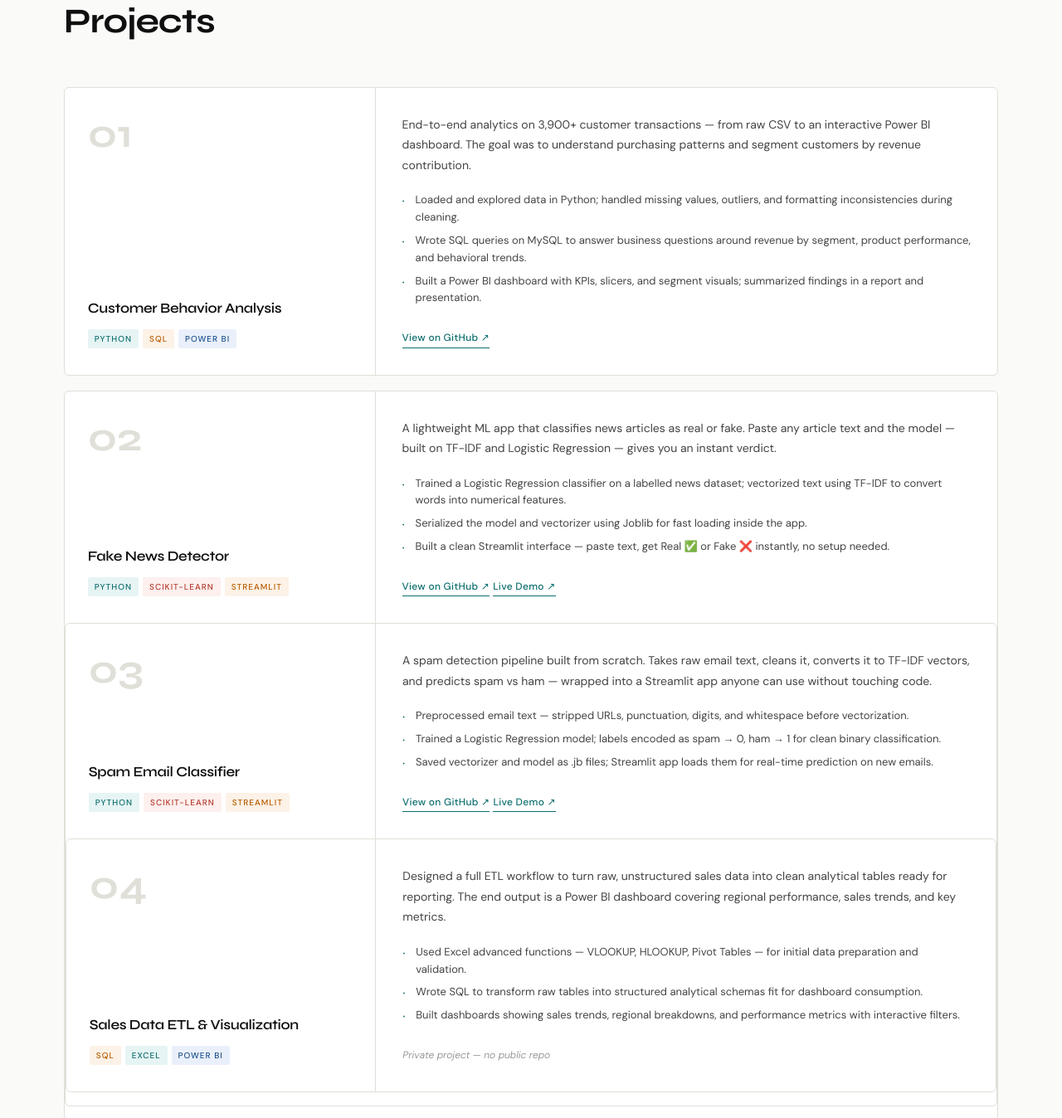
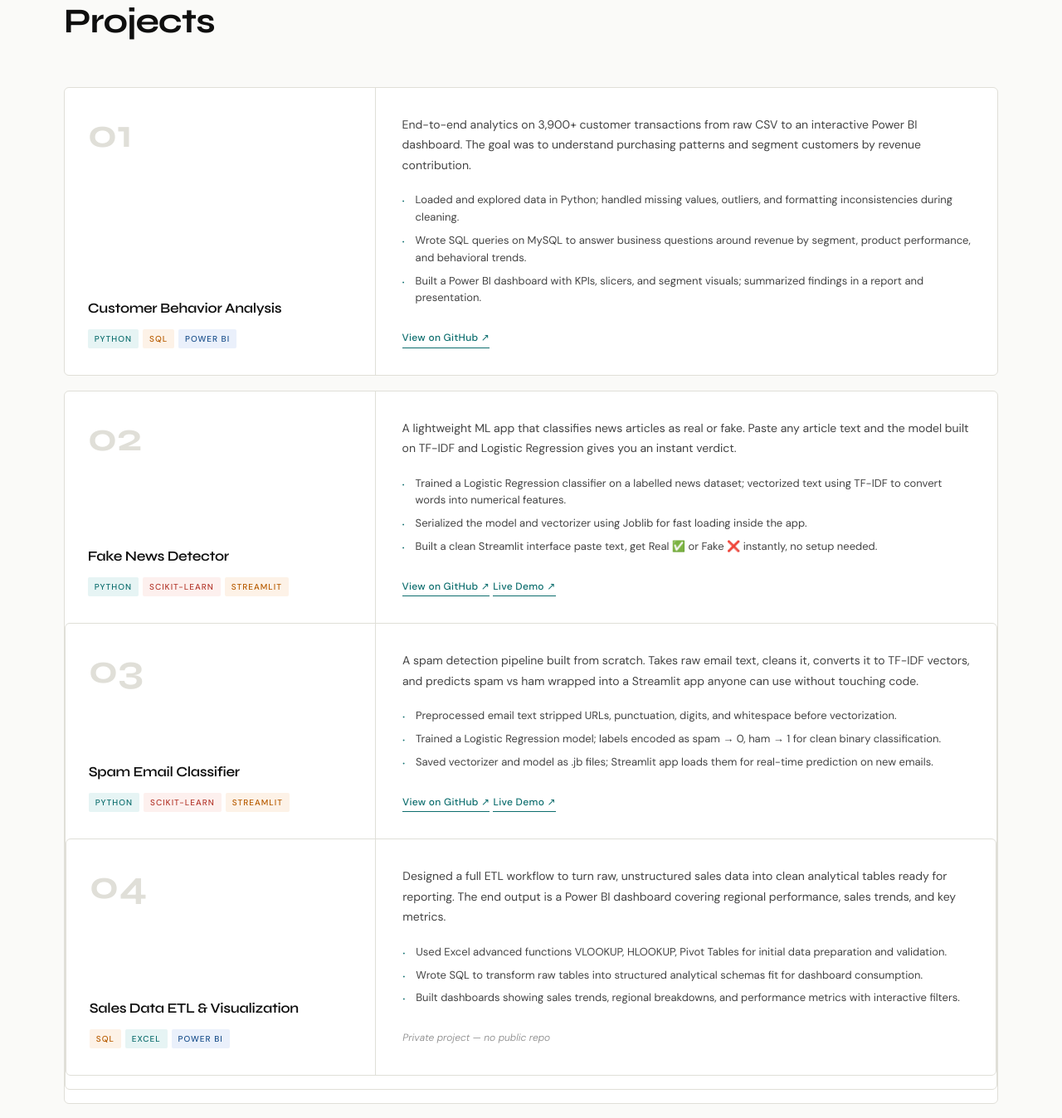
Before and after one commit to rithvin04/rithvin04.github.io, a plain HTML site: page index.html in a window 1280 px wide. Shown: the part 2216-3564 px from the top of the page at 83% size. Drawn offline with Linux system fonts and the light colour scheme.

Commit message:
updating some text

```diff
--- a/index.html
+++ b/index.html
@@ -323,7 +323,7 @@ footer{
       <ul class="exp-points">
         <li>Processed and consolidated 10,000+ operational records using SQL and Python to surface production trends and performance gaps.</li>
         <li>Built Power BI dashboards tracking 5+ operational KPIs for real-time production monitoring.</li>
-        <li>Ran full ETL cycles — cleaning, transformation, and preparation of raw datasets for reporting.</li>
+        <li>Ran full ETL cycles cleaning, transformation, and preparation of raw datasets for reporting.</li>
         <li>Wrote complex SQL queries with joins, aggregations, and filters to extract meaningful operational insights.</li>
         <li>Validated KPI consistency between dashboards and source datasets through structured testing.</li>
       </ul>
@@ -353,7 +353,7 @@ footer{
           </div>
         </div>
         <div class="project-right">
-          <p class="project-desc">End-to-end analytics on 3,900+ customer transactions — from raw CSV to an interactive Power BI dashboard. The goal was to understand purchasing patterns and segment customers by revenue contribution.</p>
+          <p class="project-desc">End-to-end analytics on 3,900+ customer transactions from raw CSV to an interactive Power BI dashboard. The goal was to understand purchasing patterns and segment customers by revenue contribution.</p>
           <ul class="project-points">
             <li>Loaded and explored data in Python; handled missing values, outliers, and formatting inconsistencies during cleaning.</li>
             <li>Wrote SQL queries on MySQL to answer business questions around revenue by segment, product performance, and behavioral trends.</li>
@@ -379,13 +379,13 @@ footer{
       </div>
 <div class="project-right">
   <p class="project-desc">
-    A lightweight ML app that classifies news articles as real or fake. Paste any article text and the model — built on TF-IDF and Logistic Regression — gives you an instant verdict.
+    A lightweight ML app that classifies news articles as real or fake. Paste any article text and the model built on TF-IDF and Logistic Regression gives you an instant verdict.
   </p>
 
   <ul class="project-points">
     <li>Trained a Logistic Regression classifier on a labelled news dataset; vectorized text using TF-IDF to convert words into numerical features.</li>
     <li>Serialized the model and vectorizer using Joblib for fast loading inside the app.</li>
-    <li>Built a clean Streamlit interface — paste text, get Real ✅ or Fake ❌ instantly, no setup needed.</li>
+    <li>Built a clean Streamlit interface paste text, get Real ✅ or Fake ❌ instantly, no setup needed.</li>
   </ul>
 
   <div class="project-buttons">
@@ -417,11 +417,11 @@ footer{
         </div>
 <div class="project-right">
   <p class="project-desc">
-    A spam detection pipeline built from scratch. Takes raw email text, cleans it, converts it to TF-IDF vectors, and predicts spam vs ham — wrapped into a Streamlit app anyone can use without touching code.
+    A spam detection pipeline built from scratch. Takes raw email text, cleans it, converts it to TF-IDF vectors, and predicts spam vs ham wrapped into a Streamlit app anyone can use without touching code.
   </p>
 
   <ul class="project-points">
-    <li>Preprocessed email text — stripped URLs, punctuation, digits, and whitespace before vectorization.</li>
+    <li>Preprocessed email text stripped URLs, punctuation, digits, and whitespace before vectorization.</li>
     <li>Trained a Logistic Regression model; labels encoded as spam → 0, ham → 1 for clean binary classification.</li>
     <li>Saved vectorizer and model as .jb files; Streamlit app loads them for real-time prediction on new emails.</li>
   </ul>
@@ -454,7 +454,7 @@ footer{
         <div class="project-right">
           <p class="project-desc">Designed a full ETL workflow to turn raw, unstructured sales data into clean analytical tables ready for reporting. The end output is a Power BI dashboard covering regional performance, sales trends, and key metrics.</p>
           <ul class="project-points">
-            <li>Used Excel advanced functions — VLOOKUP, HLOOKUP, Pivot Tables — for initial data preparation and validation.</li>
+            <li>Used Excel advanced functions VLOOKUP, HLOOKUP, Pivot Tables for initial data preparation and validation.</li>
             <li>Wrote SQL to transform raw tables into structured analytical schemas fit for dashboard consumption.</li>
             <li>Built dashboards showing sales trends, regional breakdowns, and performance metrics with interactive filters.</li>
           </ul>
```
